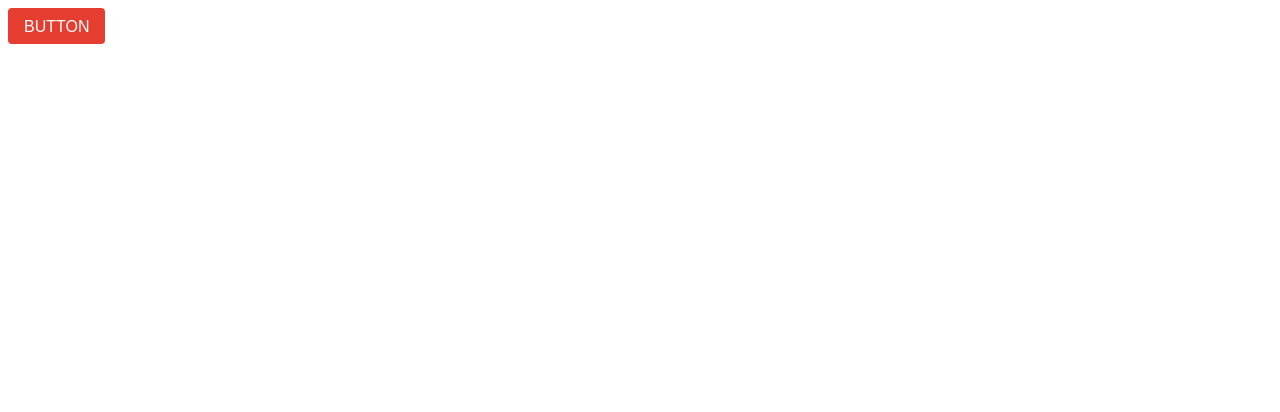
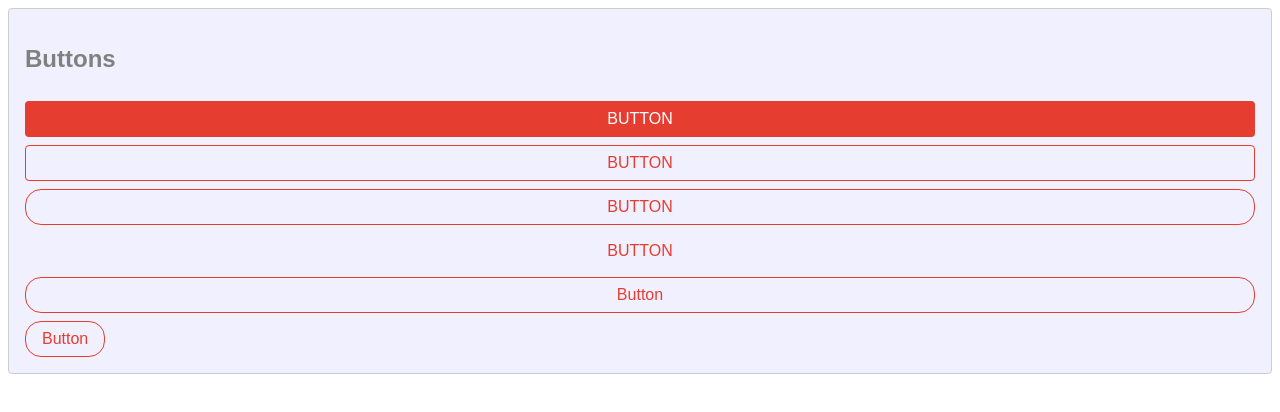
Before and after one commit to Pure-Community/react-ui, a React (Create React App) app: page / in a window 1280 px wide. Shown: the top 412 px of the page. Built offline with nearby package versions, Linux system fonts and the light colour scheme.

Commit message:
add button types

```diff
--- a/src/components/Button/Button.module.scss
+++ b/src/components/Button/Button.module.scss
@@ -1,4 +1,5 @@
 @import '/src/styles/colors';
+@import '/src/styles/effects';
 
 .button {
     display: flex;
@@ -7,17 +8,56 @@
     align-items: center;
     padding: 8px 16px;
     height: 36px;
-    background: $colorPrimary;
+    background-color: $colorPrimary;
     color: $colorOnSurface;
     border: none;
     border-radius: 4px;
+
+    @include hoverTransition();
+
+    &:hover {
+        cursor: pointer;
+    }
+
+    &_outlined {
+        background-color: transparent;
+        border: 1px solid $colorPrimary;
+        color: $colorPrimary;
+
+        &:hover {
+            background-color: $colorSurfaceHover;
+        }
+    }
+
+    &_text {
+        border: none;
+        background: transparent;
+        color: $colorPrimary;
+
+        &:hover {
+            color: $colorPrimaryHover;
+        }
+    }
+
+    &_rounded {
+        border-radius: 16px;
+    }
+
+    &_short {
+        width: fit-content;
+    }
 
     &__label {
         font-weight: 500;
         font-size: 16px;
         line-height: 19px;
-        text-transform: uppercase;
+
+        &_capitalize {
+            text-transform: capitalize;
+        }
+
+        &_uppercase {
+            text-transform: uppercase;
+        }
     }
-
-
 }
--- a/src/components/Button/Button.tsx
+++ b/src/components/Button/Button.tsx
@@ -1,18 +1,46 @@
+import { ClickableElement } from 'interfaces/dom'
 import React, { FC } from 'react'
 import { createElementClassNameFactory } from 'utils/classnames'
 import style from './Button.module.scss'
 
-interface ButtonProps {
-    title: string
+type ButtonType = 'filled' | 'outlined' | 'text'
+
+type LabelType = 'uppercase' | 'capitalize'
+
+interface ButtonProps extends ClickableElement {
+    title: string,
+    type?: ButtonType
+    rounded?: boolean
+    labelType?: LabelType
+    short?: boolean
 }
 
-const Button: FC<ButtonProps> = ({ title }) => {
+const Button: FC<ButtonProps> = ({
+    title,
+    labelType = 'uppercase',
+    rounded = false,
+    type = 'filled',
+    onClick,
+    short
+}) => {
     const blockClassName = 'button'
-    const getElementClassName = createElementClassNameFactory(blockClassName)
+    const [elem, mod] = createElementClassNameFactory(blockClassName)
+
+    const resolveBlockClassName = (): string => {
+        let cn = [blockClassName, mod(type)]
+        if (rounded) cn.push(mod('rounded'))
+        if (short) cn.push(mod('short'))
+        return cn.map(c => style[c]).join(' ')
+    }
+
+    const resolveElementClassName = (element: string, mods: string[] = []): string => {
+        const [_, modd] = createElementClassNameFactory(elem(element))
+        return [style[elem(element)], ...mods.map(m => style[modd(m)])].join(' ')
+    }
 
     return (
-        <button className={style[blockClassName]}>
-            <span className={style[getElementClassName('label')]}>{title}</span>
+        <button className={resolveBlockClassName()} onClick={onClick}>
+            <span className={resolveElementClassName('label', [labelType])}>{title}</span>
         </button>
     )
 }
--- /dev/null
+++ b/src/index.scss
@@ -0,0 +1,21 @@
+.app {
+    &__block {
+        display: flex;
+        flex-direction: column;
+
+        & > *:not(:first-child) {
+            margin-top: 8px;
+        }
+
+        margin-bottom: 32px;
+        border: 1px solid rgb(204, 204, 204);
+        border-radius: 4px;
+        padding: 16px;
+        background-color: rgb(240, 240, 255);
+    }
+}
+
+h2 {
+    font-family: Arial, Helvetica, sans-serif;
+    color: gray
+}
--- a/src/index.tsx
+++ b/src/index.tsx
@@ -1,6 +1,7 @@
 import { Button } from './components';
 import React from 'react';
 import ReactDOM from 'react-dom/client';
+import './index.scss'
 
 const root = ReactDOM.createRoot(
   document.getElementById('root') as HTMLElement
@@ -8,6 +9,14 @@ const root = ReactDOM.createRoot(
 
 root.render(
   <React.StrictMode>
-    <Button title='button' />
+    <div className='app__block'>
+      <h2>Buttons</h2>
+      <Button title='button' />
+      <Button title='button' type='outlined' />
+      <Button title='button' type='outlined' rounded />
+      <Button title='button' type='text' rounded />
+      <Button title='button' type='outlined' rounded labelType='capitalize' />
+      <Button title='button' type='outlined' rounded labelType='capitalize' short />
+    </div>
   </React.StrictMode>
 );
--- /dev/null
+++ b/src/interfaces/dom.ts
@@ -0,0 +1,6 @@
+interface ClickableElement {
+    onClick?: ((event: React.MouseEvent<HTMLElement>) => void) | (() => void)
+
+}
+
+export type {ClickableElement}
--- a/src/styles/_colors.scss
+++ b/src/styles/_colors.scss
@@ -1,2 +1,4 @@
 $colorPrimary: #E53D30;
+$colorPrimaryHover: #e0584f;
 $colorOnSurface: white;
+$colorSurfaceHover: #ffeae9;
--- /dev/null
+++ b/src/styles/_effects.scss
@@ -0,0 +1,5 @@
+@mixin hoverTransition {
+    &, &:hover {
+        transition: all .1s ease-in;
+    }
+}
--- a/src/utils/classnames.ts
+++ b/src/utils/classnames.ts
@@ -1,3 +1,7 @@
-const createElementClassNameFactory = (blockClassName: String) => (elementClassName: String) => `${blockClassName}__${elementClassName}`
+const createElementClassNameFactory = (blockClassName: string) : ((className: string) => string)[] => [
+    (className: string) => `${blockClassName}__${className}`,
+    (className: string) => `${blockClassName}_${className}`
+]
+
 
 export {createElementClassNameFactory}
```
Also changed, not shown: 2 other files (tests, documents, lock files or other folders).
